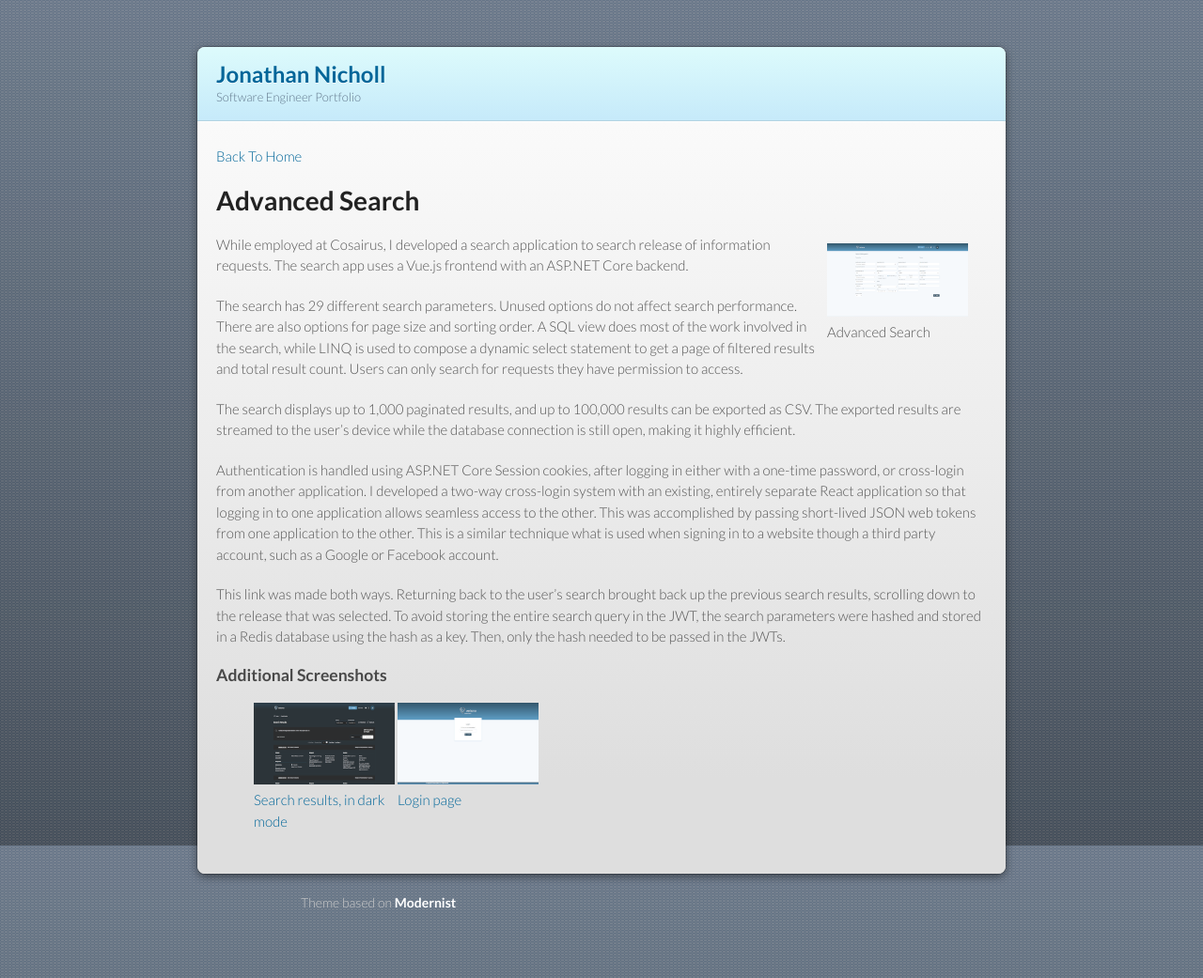
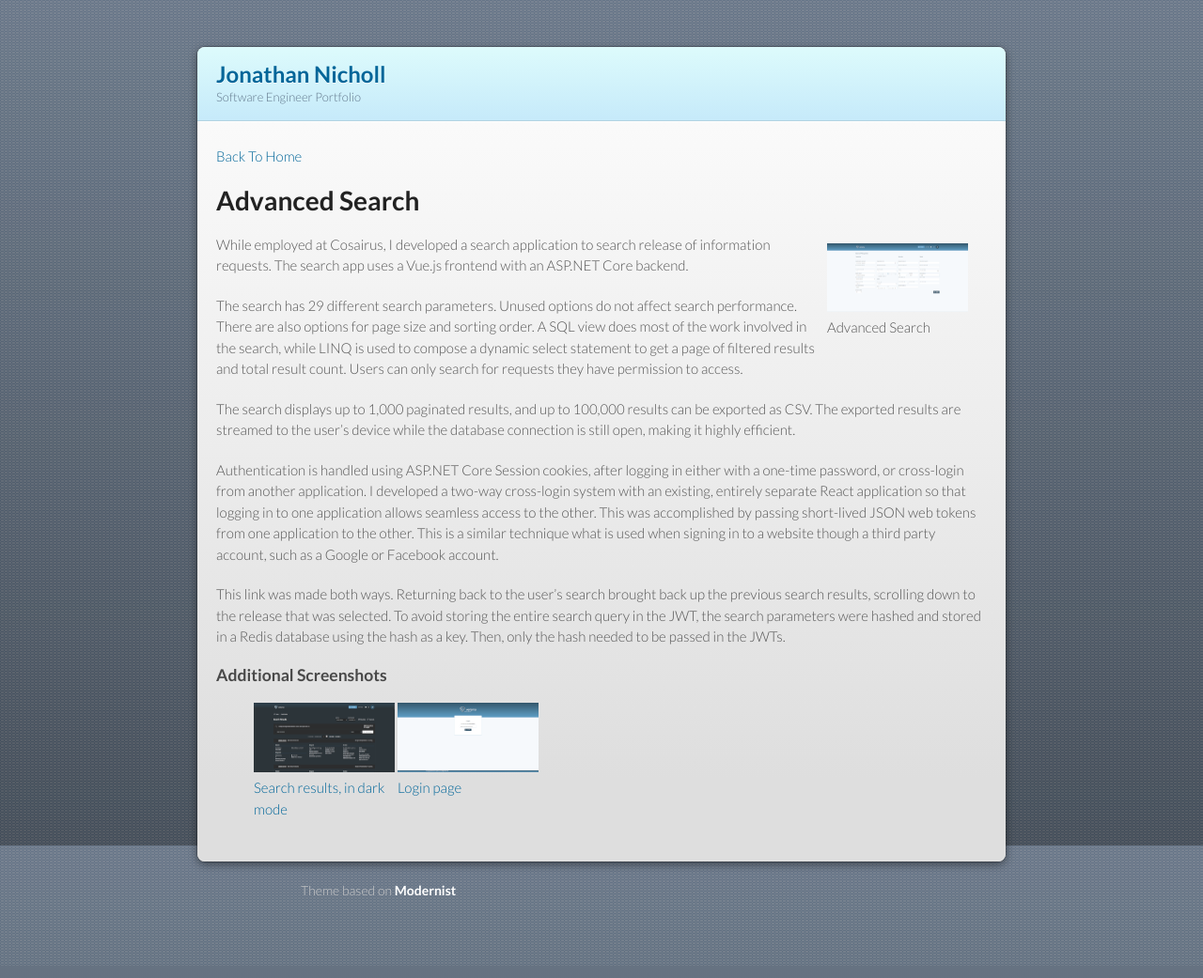
Before and after one commit to jtnicholl/jtnicholl.github.io, a Jekyll site: the page built from advancedsearch.md, in a window 1280 px wide. Shown: the whole page at 94% size. Built offline with Jekyll 4.4.1, drawn with Linux system fonts in a browser that asks for light colours.

Commit message:
Fix thumbnail sizes

```diff
--- a/advancedsearch.md
+++ b/advancedsearch.md
@@ -8,7 +8,7 @@ layout: default
 
 <figure>
 	<a href="/assets/images/advsearch0.png" target="blank">
-		<img height="78" width="150" src="/assets/images/advsearch0_thumb.png" />
+		<img height="73" width="150" src="/assets/images/advsearch0_thumb.png" />
 	</a>
 	<figcaption>Advanced Search</figcaption>
 </figure>
@@ -42,13 +42,13 @@ as a key. Then, only the hash needed to be passed in the JWTs.
 <ul class="gallery">
 	<li>
 		<a href="/assets/images/advsearch1.png" target="blank">
-			<img src="/assets/images/advsearch1_thumb.png" height="87" width="150" />
+			<img src="/assets/images/advsearch1_thumb.png" height="74" width="150" />
 			<span>Search results, in dark mode</span>
 		</a>
 	</li>
 	<li>
 		<a href="/assets/images/advsearch2.png" target="blank">
-			<img src="/assets/images/advsearch2_thumb.png" height="87" width="150" />
+			<img src="/assets/images/advsearch2_thumb.png" height="74" width="150" />
 			<span>Login page</span>
 		</a>
 	</li>
```
Also changed, not shown: assessment.md (+1 -1 lines).
